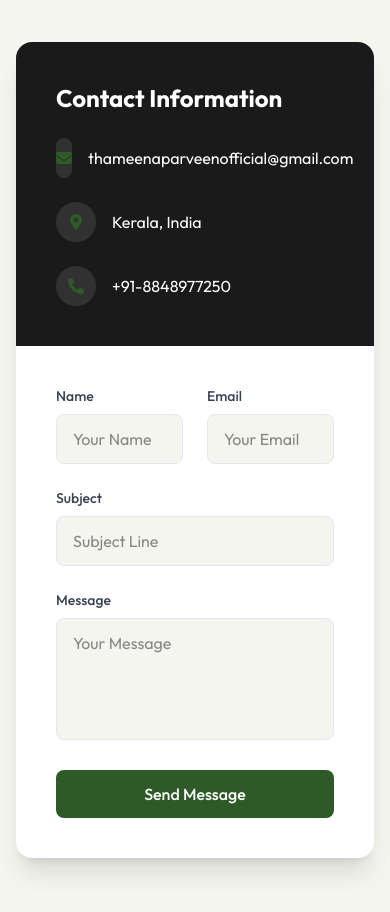
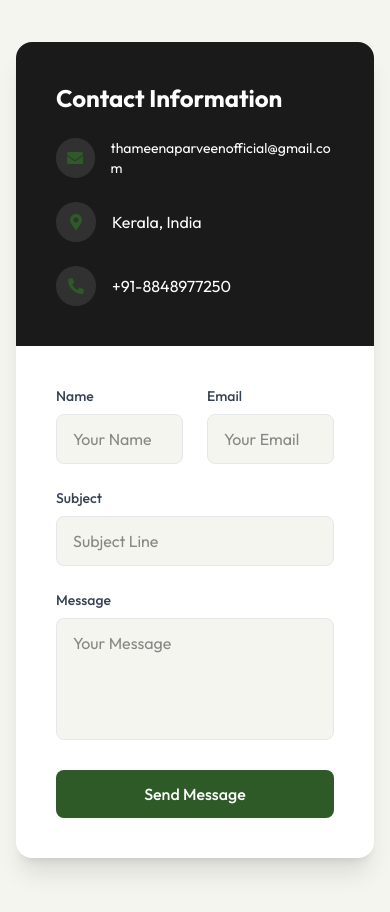
Before and after one commit to thameenaparveen2906/Thameena-Parveen--Personal-Portfolio, a React (Vite) app: page / in a window 390 px wide. Shown: the part 9020-9932 px from the top of the page. Built offline with nearby package versions, Linux system fonts and the light colour scheme.

Commit message:
Add styling to email display in Contact component

```diff
--- a/src/components/Contact.jsx
+++ b/src/components/Contact.jsx
@@ -55,7 +55,7 @@ const Contact = () => {
                                     <div className="w-10 h-10 bg-white/10 rounded-full flex items-center justify-center">
                                         <FaEnvelope className="text-accent" />
                                     </div>
-                                    <span>thameenaparveenofficial@gmail.com</span>
+                                    <span className="break-all text-sm sm:text-base">thameenaparveenofficial@gmail.com</span>
                                 </div>
                                 <div className="flex items-center gap-4">
                                     <div className="w-10 h-10 bg-white/10 rounded-full flex items-center justify-center">
```
